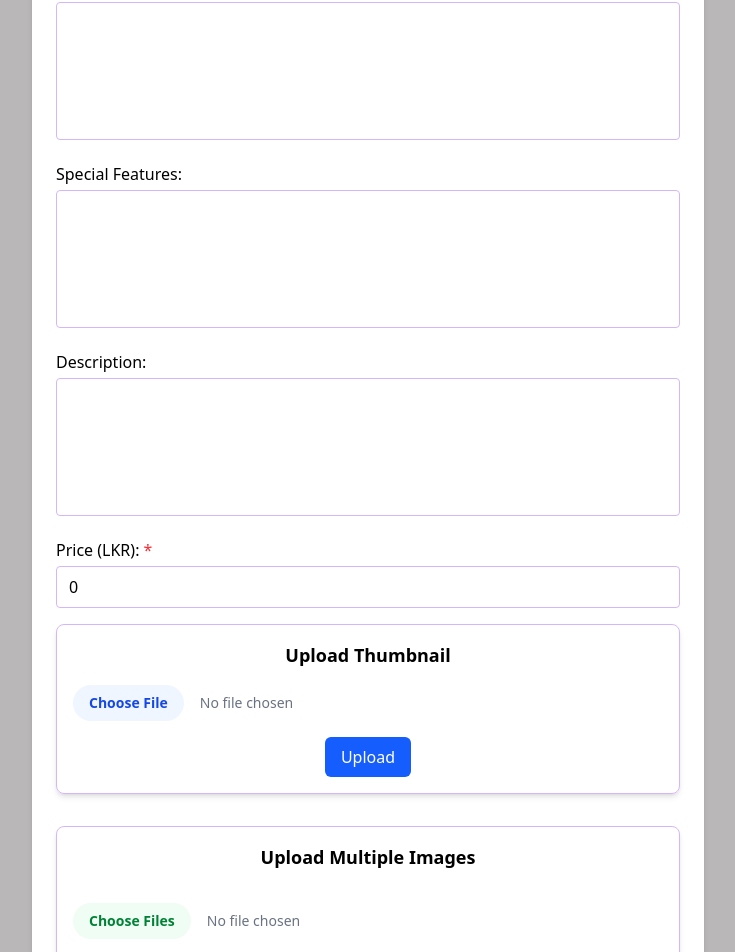
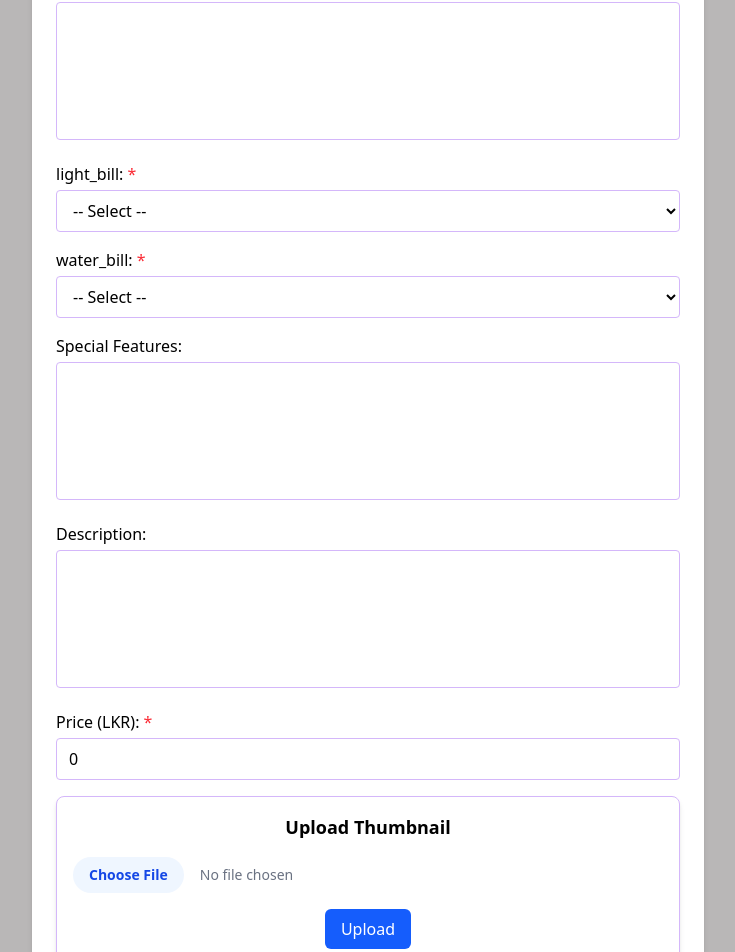
Before and after one commit to Ravindu-Kavishan/BordingProject, a React (Vite) app in the folder FrontEnd/: page /AddBordingPlace in a window 1280 px wide. Shown: the part 1648-2600 px from the top of the page, without its empty margins (272-1007 px from the left). Built offline with nearby package versions, Linux system fonts and the light colour scheme.

Commit message:
Bording schema corected.

```diff
--- a/FrontEnd/src/pages/AddBordingPlace.jsx
+++ b/FrontEnd/src/pages/AddBordingPlace.jsx
@@ -25,6 +25,8 @@ export default function AddBordingPlace() {
     commodes: 0,
     bathrooms_are_dedicated_for: 0,
     descreption_about_bathrooms: "",
+    light_bill:"",
+    water_bill:"",
     special_features: "",
     description: "",
     price: 0,
@@ -106,6 +108,18 @@ export default function AddBordingPlace() {
       rows: 5,
     },
     {
+      label: "light_bill",
+      name: "light_bill",
+      type: "select",
+      options: ["Free_of_Charge", "Should_Pay_By_Students"],
+    },
+    {
+      label: "water_bill",
+      name: "water_bill",
+      type: "select",
+      options: ["Free_of_Charge", "Should_Pay_By_Students"],
+    },
+    {
       label: "Special Features",
       name: "special_features",
       type: "textarea",
```
Also changed, not shown: 1 other file (tests, documents, lock files or other folders).
